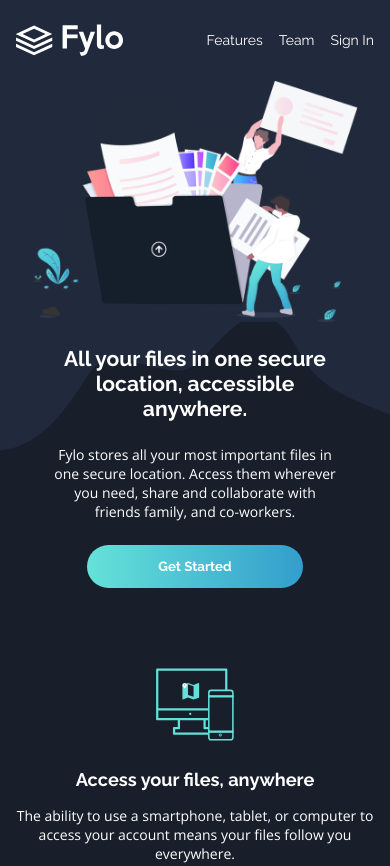
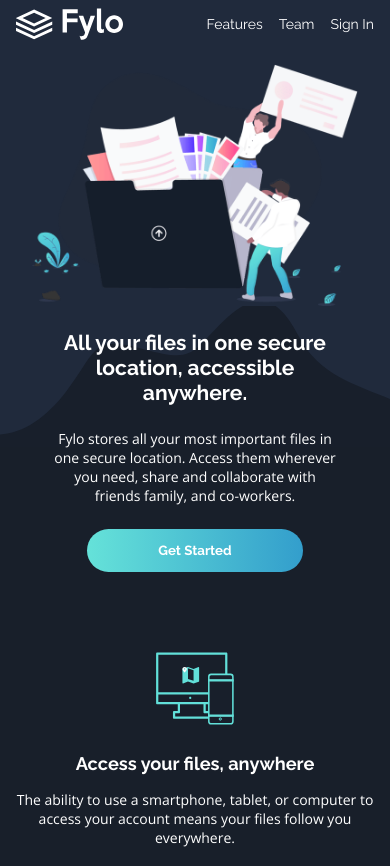
Before and after one commit to naiiiden/fylo-dark-theme-landing-page, a plain HTML site: page index.html in a window 390 px wide. Shown: the top 866 px of the page. Drawn offline with nearby package versions, Linux system fonts and the light colour scheme.

Commit message:
fixed header

```diff
--- a/index.html
+++ b/index.html
@@ -5,20 +5,22 @@
   <meta name="viewport" content="width=device-width, initial-scale=1.0"> <!-- displays site properly based on user's device -->
   <link rel="stylesheet" href="style/style.css">
   <link rel="icon" type="image/png" sizes="32x32" href="./images/favicon-32x32.png">
-  <title>Frontend Mentor | Fylo landing page with dark theme and features grid</title>
+  <link rel="stylesheet" href="https://use.fontawesome.com/releases/v5.6.3/css/all.css" integrity="sha384-UHRtZLI+pbxtHCWp1t77Bi1L4ZtiqrqD80Kn4Z8NTSRyMA2Fd33n5dQ8lWUE00s/" crossorigin="anonymous">
 </head>
 <body>
   <header>
     <img src="images/logo.svg" alt="Fylo's company logo" class="logo">
     <nav>
-      <a href="#">Features</a>
-      <a href="#">Team</a>
-      <a href="#">Sign In</a>
+      <ul>
+        <li><a href="#">Features</a></li>
+        <li><a href="#">Team</a></li>
+        <li><a href="#">Sign In</a></li>
+      </ul>
     </nav>
   </header>
 
   <main>
-    <img src="images/illustration-intro.png" alt="">
+    <img src="images/illustration-intro.png" alt="" class="ill">
     <h1>All your files in one secure location, accessible anywhere.</h1>
 
     <img src="images/bg-curvy.svg" alt="" class="curve">
--- a/script.js
+++ b/script.js
@@ -44,3 +44,10 @@ const validateInput = () => {
         setSuccess(email);
     }
 }
+
+const hamburger = document.getElementById("hamburger");
+const navUL = document.getElementById("nav-ul");
+
+hamburger.addEventListener("click", () => {
+    navUL.classList.toggle("show");
+});
--- a/style/_media.scss
+++ b/style/_media.scss
@@ -1,4 +1,5 @@
 @import "./general";
+
 @media screen and (min-width: 375px) {
     main{
         .curve {
@@ -318,3 +319,14 @@
         }
     }
 }
+
+@media screen and (max-width: 1024px) {
+    header {
+        background-color: $dark-blue;
+        padding: .5rem 1rem;
+    }
+
+    main {
+        padding-top: 2.5rem;
+    }
+}
--- a/style/style.scss
+++ b/style/style.scss
@@ -1,21 +1,30 @@
 @import "./general";
 
 header {
-    background-color: $dark-blue;
     display: flex;
     justify-content: space-between;
     align-items: center;
     padding: 1.5rem 1rem;
+    position: fixed;
+    z-index: 2;
+    width: 100%;
 
     .logo {
         width: 30%;
     }
 
     nav {
-        display: flex;
-        gap: 1rem;
         font-family: Raleway, sans-serif;
         font-weight: 400;
+        display: flex;
+        align-items: center;
+
+
+        ul {
+            list-style-type: none;
+            display: flex;
+            gap: 1rem;
+        }
 
         a {
             color: $white;
@@ -34,10 +43,11 @@
     display: flex;
     flex-direction: column;
     gap: 1.5rem;
+    padding-top: 5rem;
 
     img {
         z-index: 1;
-        padding: 0 2rem;
+        padding: 1.5rem 2rem 0 2rem;
         background-color: $dark-blue;
     }
 
```
Also changed, not shown: style/style.css, 2 other files.
